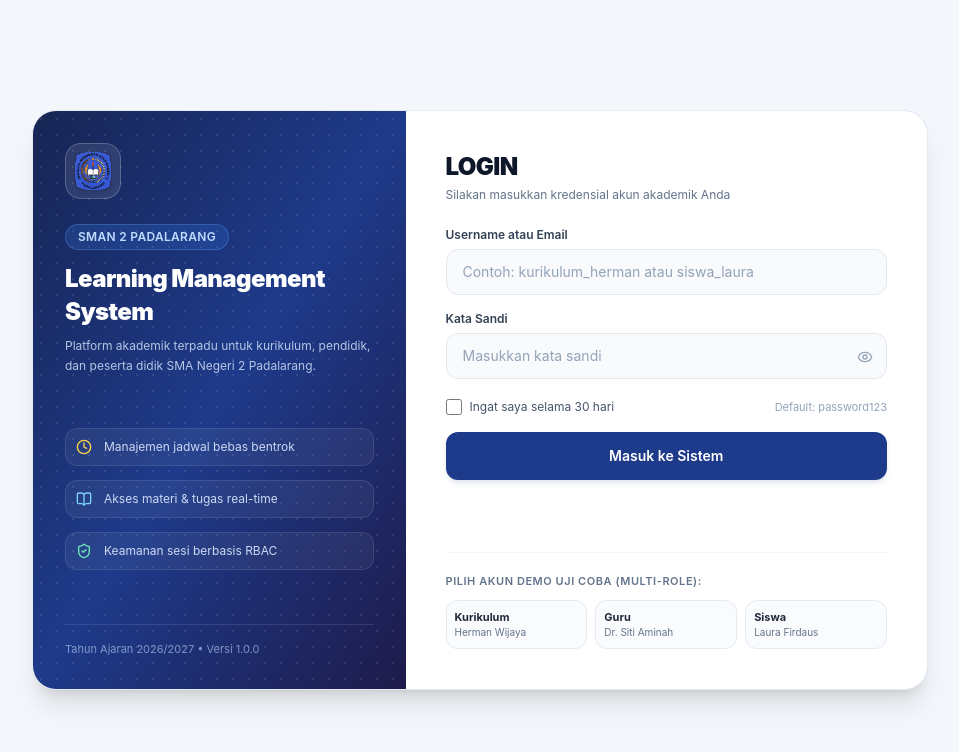
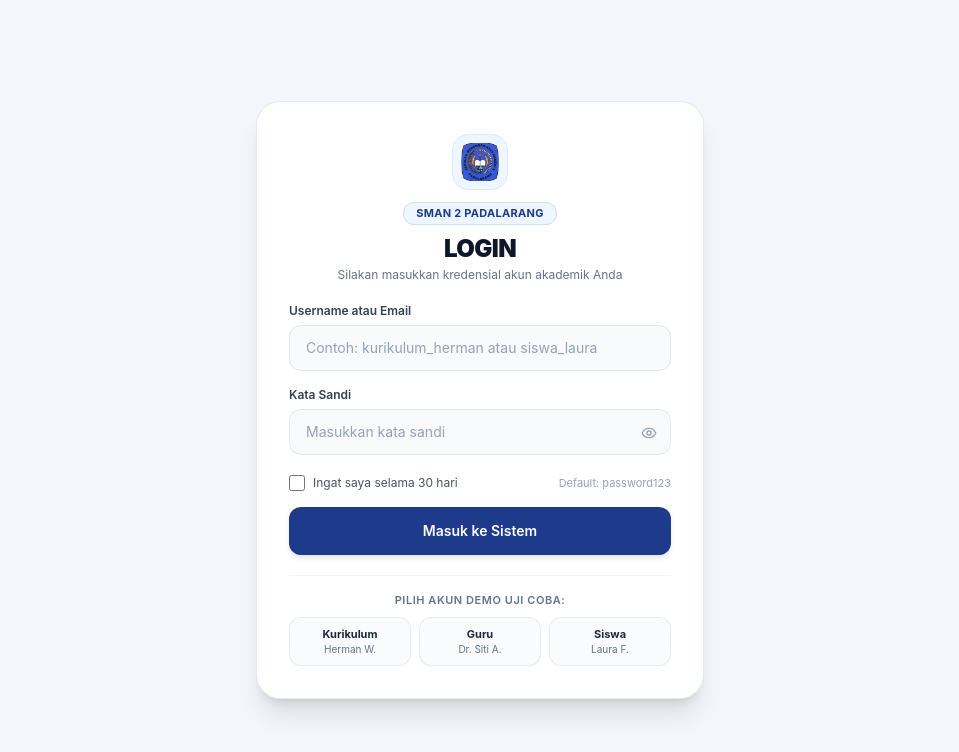
Before and after one commit to hafidznugraha/LMS-SMAN2-PADALARANG, a Next.js app in the folder frontend/: page /login in a window 1280 px wide. Shown: the top 752 px of the page, without its empty margins (160-1119 px from the left). Built offline with nearby package versions, Linux system fonts and the light colour scheme.

Commit message:
refactor(login): ubah tampilan form login menjadi kartu minimalis terpusat sesuai arahan asdos

```diff
--- a/frontend/src/app/(auth)/login/page.tsx
+++ b/frontend/src/app/(auth)/login/page.tsx
@@ -3,7 +3,7 @@
 import React, { useState, useEffect, useRef } from "react";
 import Image from "next/image";
 import { useRouter } from "next/navigation";
-import { Eye, EyeOff, Loader2, ShieldCheck, BookOpen, Clock, AlertCircle } from "lucide-react";
+import { Eye, EyeOff, Loader2, AlertCircle } from "lucide-react";
 import { Button } from "@/components/ui/button";
 import { loginUser, getRedirectPathByRole } from "@/lib/auth";
 import { AltchaWidget, AltchaHandle } from "@/components/ui/altcha";
@@ -90,66 +90,23 @@ export default function LoginPage() {
 
   return (
     <div className="min-h-screen flex items-center justify-center bg-slate-100/70 p-4 sm:p-6 lg:p-8">
-      <div className="w-full max-w-4xl bg-white rounded-3xl border border-slate-200/90 shadow-xl overflow-hidden grid grid-cols-1 md:grid-cols-12 min-h-[580px]">
-        <div className="hidden md:flex md:col-span-5 bg-gradient-to-br from-blue-950 via-blue-900 to-indigo-950 text-white p-8 flex-col justify-between relative overflow-hidden">
-          <div className="absolute inset-0 opacity-10 bg-[radial-gradient(#ffffff_1px,transparent_1px)] [background-size:16px_16px]" />
-
-          <div className="relative z-10">
-            <div className="w-14 h-14 rounded-2xl bg-white/10 backdrop-blur-xs border border-white/20 flex items-center justify-center mb-6 p-2 shadow-inner">
-              <Image
-                src="/logo-sman2.png"
-                alt="Logo SMAN 2 Padalarang"
-                width={48}
-                height={48}
-                className="w-full h-full object-contain drop-shadow-md"
-                priority
-              />
-            </div>
-            <span className="inline-block px-3 py-1 bg-blue-500/20 text-blue-200 text-xs font-semibold rounded-full border border-blue-400/30 mb-3 tracking-wide">
-              SMAN 2 PADALARANG
-            </span>
-            <h1 className="text-2xl font-black tracking-tight leading-snug">
-              Learning Management System
-            </h1>
-            <p className="text-xs text-blue-100/80 mt-2 leading-relaxed">
-              Platform akademik terpadu untuk kurikulum, pendidik, dan peserta didik SMA Negeri 2 Padalarang.
-            </p>
-          </div>
-
-          <div className="relative z-10 space-y-3.5 my-6">
-            <div className="flex items-center gap-3 text-xs text-blue-100/90 bg-white/5 p-2.5 rounded-xl border border-white/10">
-              <Clock className="w-4 h-4 text-amber-300 shrink-0" />
-              <span>Manajemen jadwal bebas bentrok</span>
-            </div>
-            <div className="flex items-center gap-3 text-xs text-blue-100/90 bg-white/5 p-2.5 rounded-xl border border-white/10">
-              <BookOpen className="w-4 h-4 text-sky-300 shrink-0" />
-              <span>Akses materi & tugas real-time</span>
-            </div>
-            <div className="flex items-center gap-3 text-xs text-blue-100/90 bg-white/5 p-2.5 rounded-xl border border-white/10">
-              <ShieldCheck className="w-4 h-4 text-emerald-300 shrink-0" />
-              <span>Keamanan sesi berbasis RBAC</span>
-            </div>
-          </div>
-
-          <div className="relative z-10 text-[11px] text-blue-200/60 border-t border-white/10 pt-4">
-            Tahun Ajaran 2026/2027 • Versi 1.0.0
-          </div>
-        </div>
-
-        <div className="col-span-1 md:col-span-7 p-6 sm:p-10 flex flex-col justify-between">
-          <div>
-            <div className="flex flex-col items-center text-center md:items-start md:text-left mb-6">
-              <div className="md:hidden w-14 h-14 rounded-2xl bg-white border border-slate-200 flex items-center justify-center shadow-md mb-3 p-2">
+      <div className="w-full max-w-md bg-white rounded-3xl border border-slate-200/90 shadow-xl p-6 sm:p-8 space-y-5">
+        <div className="flex flex-col items-center text-center">
+          <div className="w-14 h-14 rounded-2xl bg-blue-50 border border-blue-100 flex items-center justify-center shadow-xs mb-3 p-2">
             <Image
               src="/logo-sman2.png"
               alt="Logo SMAN 2 Padalarang"
               width={44}
               height={44}
               className="w-full h-full object-contain"
+              priority
             />
           </div>
+          <span className="inline-block px-3 py-0.5 bg-blue-50 text-blue-900 text-[11px] font-bold rounded-full border border-blue-200/70 mb-2 tracking-wide uppercase">
+            SMAN 2 Padalarang
+          </span>
           <h2 className="text-2xl font-black tracking-tight text-slate-900">LOGIN</h2>
-              <p className="text-xs text-slate-500 mt-1">
+          <p className="text-xs text-slate-500 mt-0.5">
             Silakan masukkan kredensial akun akademik Anda
           </p>
         </div>
@@ -157,7 +114,7 @@ export default function LoginPage() {
         {isExpired && !errorMessage && (
           <div
             role="alert"
-                className="mb-4 p-3 bg-amber-50 border border-amber-200 rounded-xl flex items-center gap-2.5 text-xs text-amber-800 animate-in fade-in slide-in-from-top-1"
+            className="p-3 bg-amber-50 border border-amber-200 rounded-xl flex items-center gap-2.5 text-xs text-amber-800 animate-in fade-in slide-in-from-top-1"
           >
             <AlertCircle className="w-4 h-4 text-amber-600 shrink-0" />
             <span className="font-medium">
@@ -169,7 +126,7 @@ export default function LoginPage() {
         {errorMessage && (
           <div
             role="alert"
-                className="mb-4 p-3 bg-red-50 border border-red-200 rounded-xl flex items-center gap-2.5 text-xs text-red-700 animate-in fade-in slide-in-from-top-1"
+            className="p-3 bg-red-50 border border-red-200 rounded-xl flex items-center gap-2.5 text-xs text-red-700 animate-in fade-in slide-in-from-top-1"
           >
             <AlertCircle className="w-4 h-4 text-red-600 shrink-0" />
             <span className="font-medium">{errorMessage}</span>
@@ -243,7 +200,7 @@ export default function LoginPage() {
           <Button
             type="submit"
             disabled={loading}
-                className="w-full mt-3 h-12 text-sm font-semibold shadow-md shadow-blue-900/10"
+            className="w-full mt-2 h-12 text-sm font-semibold shadow-md shadow-blue-900/10"
             size="md"
           >
             {loading ? (
@@ -256,38 +213,36 @@ export default function LoginPage() {
             )}
           </Button>
         </form>
-          </div>
 
-          <div className="mt-8 pt-5 border-t border-slate-100">
-            <p className="text-[11px] font-semibold text-slate-500 uppercase tracking-wider mb-2.5">
-              Pilih Akun Demo Uji Coba (Multi-Role):
+        <div className="pt-4 border-t border-slate-100">
+          <p className="text-[11px] font-semibold text-slate-500 uppercase tracking-wider mb-2 text-center">
+            Pilih Akun Demo Uji Coba:
           </p>
           <div className="grid grid-cols-3 gap-2">
             <button
               type="button"
               onClick={() => setDemoAccount("kurikulum_herman")}
-                className="text-left p-2 rounded-xl border border-slate-200/80 bg-slate-50/70 hover:bg-blue-50/60 hover:border-blue-200 transition-all text-[11px] group"
+              className="text-center p-2 rounded-xl border border-slate-200/80 bg-slate-50/70 hover:bg-blue-50/60 hover:border-blue-200 transition-all text-[11px] group"
             >
               <div className="font-bold text-slate-800 group-hover:text-blue-900">Kurikulum</div>
-                <div className="text-slate-500 text-[10px] truncate">Herman Wijaya</div>
+              <div className="text-slate-500 text-[10px] truncate">Herman W.</div>
             </button>
             <button
               type="button"
               onClick={() => setDemoAccount("guru_sitiaminah")}
-                className="text-left p-2 rounded-xl border border-slate-200/80 bg-slate-50/70 hover:bg-blue-50/60 hover:border-blue-200 transition-all text-[11px] group"
+              className="text-center p-2 rounded-xl border border-slate-200/80 bg-slate-50/70 hover:bg-blue-50/60 hover:border-blue-200 transition-all text-[11px] group"
             >
               <div className="font-bold text-slate-800 group-hover:text-blue-900">Guru</div>
-                <div className="text-slate-500 text-[10px] truncate">Dr. Siti Aminah</div>
+              <div className="text-slate-500 text-[10px] truncate">Dr. Siti A.</div>
             </button>
             <button
               type="button"
               onClick={() => setDemoAccount("siswa_laura")}
-                className="text-left p-2 rounded-xl border border-slate-200/80 bg-slate-50/70 hover:bg-blue-50/60 hover:border-blue-200 transition-all text-[11px] group"
+              className="text-center p-2 rounded-xl border border-slate-200/80 bg-slate-50/70 hover:bg-blue-50/60 hover:border-blue-200 transition-all text-[11px] group"
             >
               <div className="font-bold text-slate-800 group-hover:text-blue-900">Siswa</div>
-                <div className="text-slate-500 text-[10px] truncate">Laura Firdaus</div>
+              <div className="text-slate-500 text-[10px] truncate">Laura F.</div>
             </button>
-            </div>
           </div>
         </div>
       </div>
```
Lines whose indentation alone changed are shown as unchanged.
